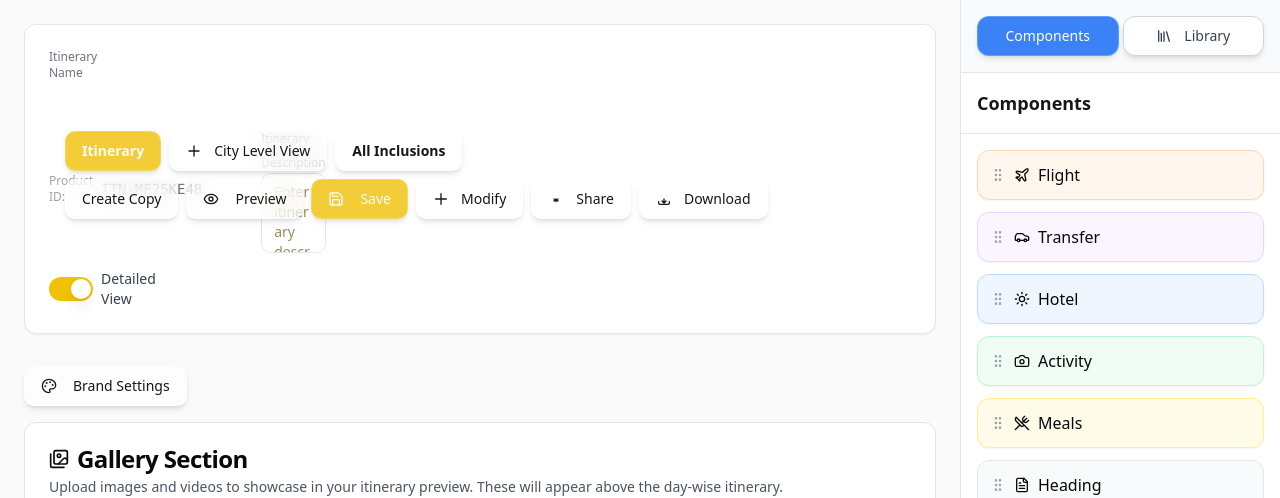
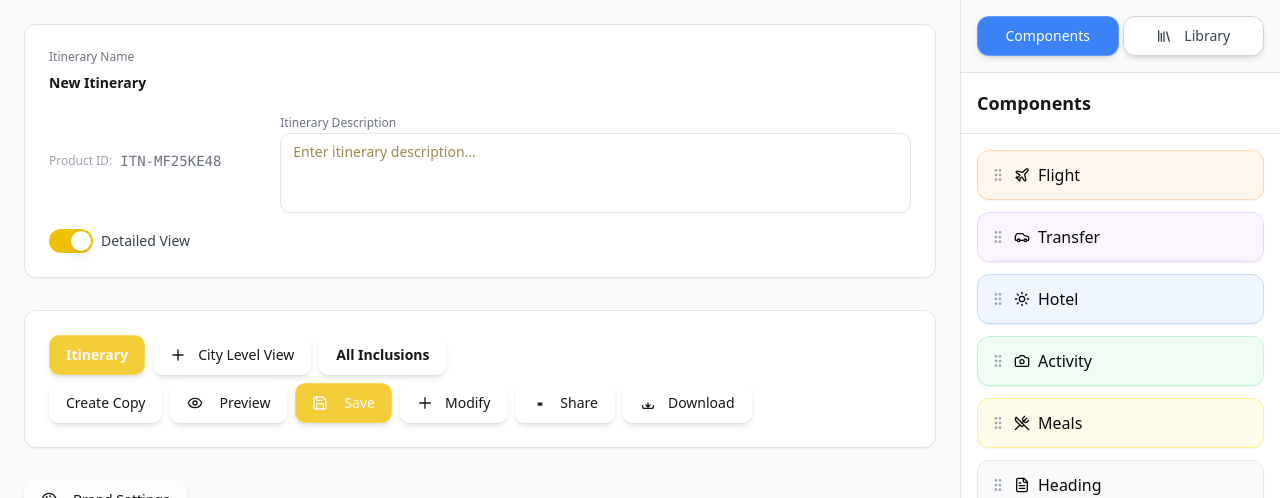
Before and after one commit to ainirvana/b2b-final, a Next.js app: page /itinerary/builder in a window 1280 px wide. Shown: the top 498 px of the page. Built offline with nearby package versions, Linux system fonts and the light colour scheme; no server answers; the database is empty.

Commit message:
buttons_different_panel_done

```diff
--- a/components/itinerary-builder/index.tsx
+++ b/components/itinerary-builder/index.tsx
@@ -845,8 +845,11 @@ export function ItineraryBuilder({ itineraryId, onBack }: ItineraryBuilderProps)
               <span className="text-sm font-medium text-gray-700">{isDetailedView ? "Detailed View" : "Summary View"}</span>
             </div>
           </div>
-          {/* Action Buttons */}
-          <div className="flex flex-wrap justify-between items-center mt-4 mb-6 gap-2">
+        </div>
+
+        {/* Action Buttons Block */}
+        <div className="bg-white rounded-xl shadow-sm border mb-8 p-6">
+          <div className="flex flex-wrap justify-between items-center gap-2">
             {/* Left Buttons */}
             <div className="flex space-x-2 flex-wrap">
               <Button variant="default" className="font-semibold whitespace-nowrap">
```
